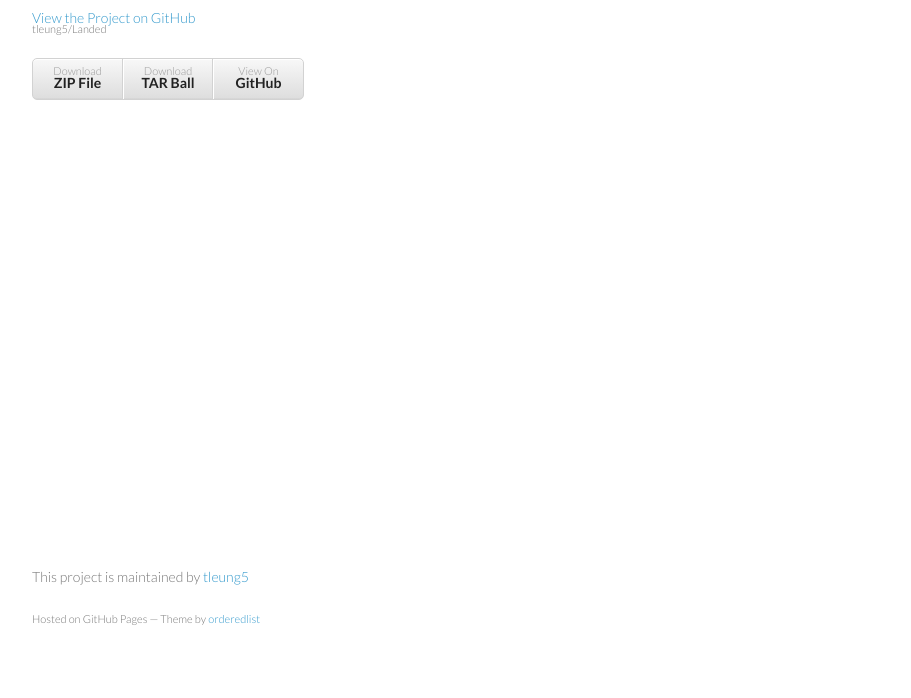
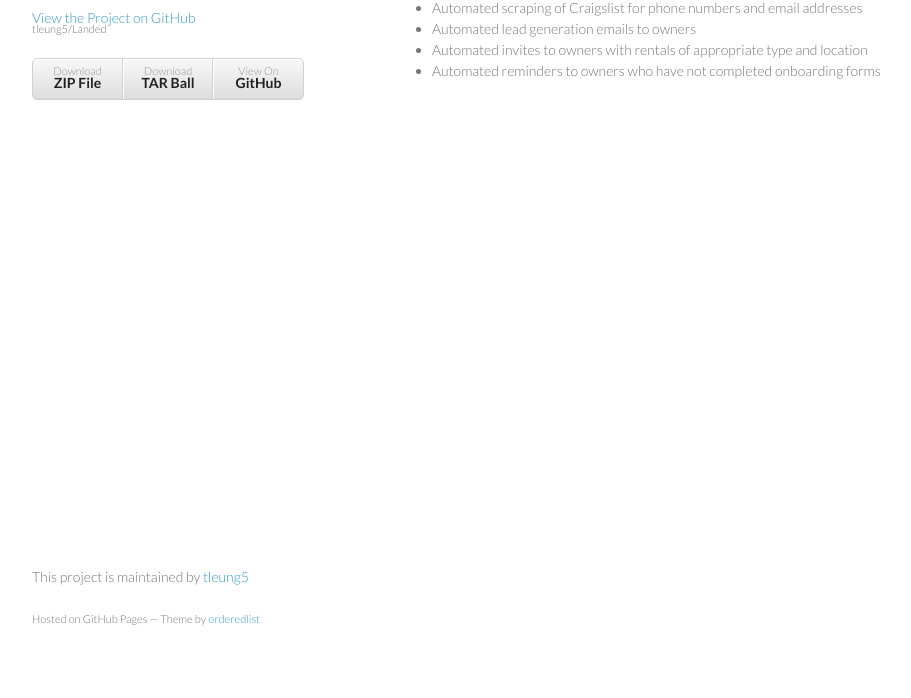
Before and after one commit to tleung5/Landed, a plain HTML site: page index.html in a window 1280 px wide. Shown: the part 102-800 px from the top of the page, without its empty margins (178-1089 px from the left). Drawn offline with Linux system fonts and the light colour scheme.

Commit message:
Create gh-pages branch via GitHub

```diff
--- a/index.html
+++ b/index.html
@@ -29,6 +29,13 @@
       </header>
       <section>
         <p>Landed Project</p>
+
+<ul>
+<li>Automated scraping of Craigslist for phone numbers and email addresses</li>
+<li>Automated lead generation emails to owners</li>
+<li>Automated invites to owners with rentals of appropriate type and location</li>
+<li>Automated reminders to owners who have not completed onboarding forms</li>
+</ul>
       </section>
       <footer>
         <p>This project is maintained by <a href="https://github.com/tleung5">tleung5</a></p>
--- a/params.json
+++ b/params.json
@@ -1 +1 @@
-{"name":"Landed","tagline":"","body":"Landed Project","google":"","note":"Don't delete this file! It's used internally to help with page regeneration."}
+{"name":"Landed","tagline":"","body":"Landed Project\r\n\r\n* Automated scraping of Craigslist for phone numbers and email addresses\r\n* Automated lead generation emails to owners\r\n* Automated invites to owners with rentals of appropriate type and location\r\n* Automated reminders to owners who have not completed onboarding forms","google":"","note":"Don't delete this file! It's used internally to help with page regeneration."}
```
